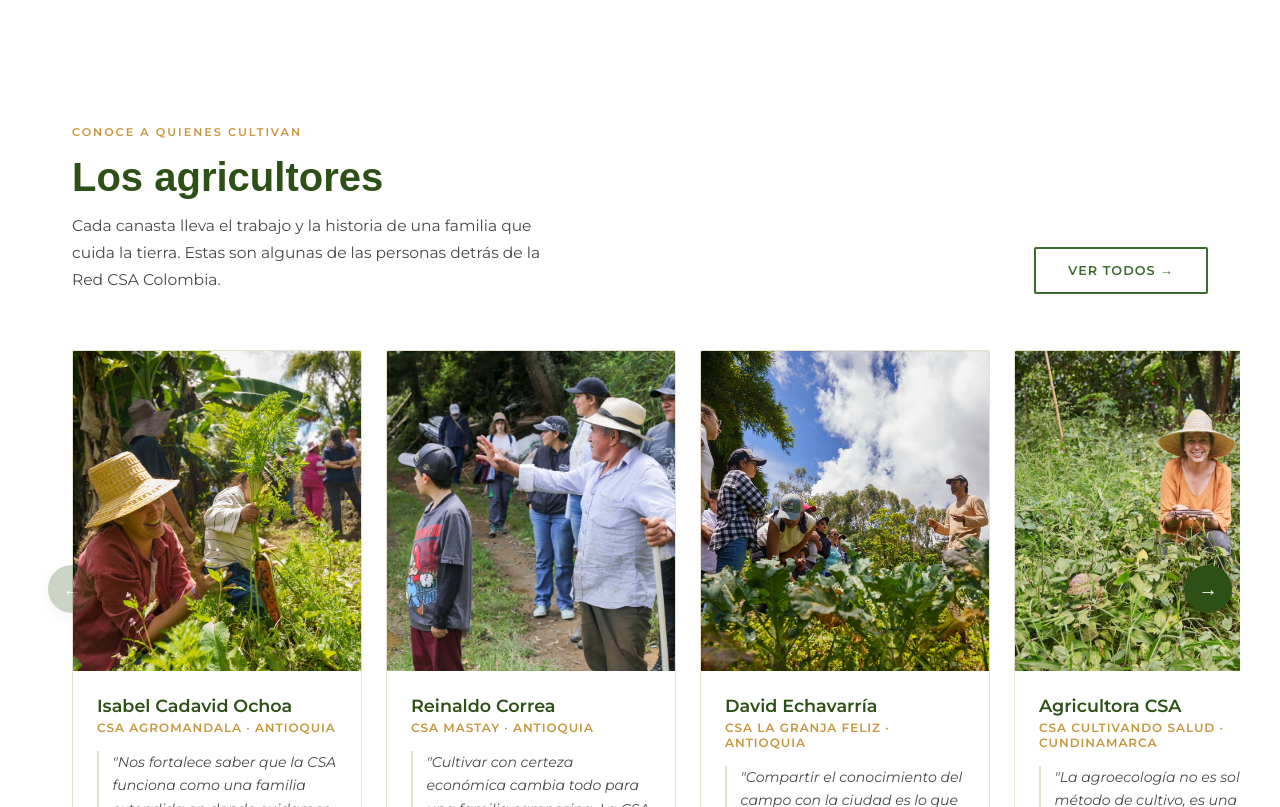
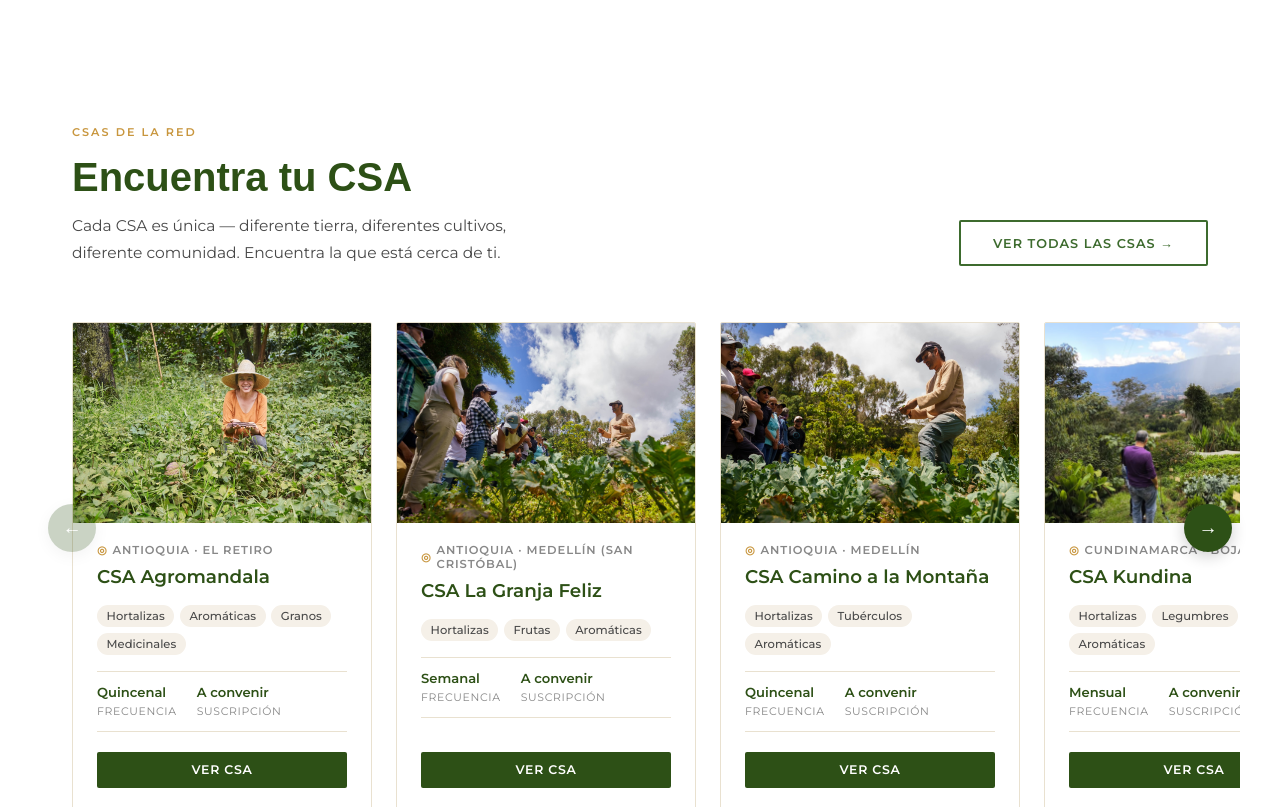
Before and after one commit to paloaltoestudio/csa, a plain HTML site: page index.html in a window 1280 px wide. Shown: the part 4688-5495 px from the top of the page. Drawn offline with Linux system fonts and the light colour scheme; a web font is replaced by a local one.

Commit message:
Refactor index.html for improved layout and styling
- Adjusted card dimensions and layout for better visual consistency.
- Enhanced the agri-card component with new elements including location, tags, and statistics.
- Updated text content to reflect new CSA information and improved accessibility.
- Corrected image file name for consistency in the como-photos section.

```diff
--- a/index.html
+++ b/index.html
@@ -442,25 +442,45 @@
     .agri-arrow.agri-next { right: -24px; }
     .agri-arrow:disabled { opacity: 0.25; cursor: default; pointer-events: none; }
     .agri-card {
-      flex: 0 0 290px; scroll-snap-align: start;
+      flex: 0 0 300px; scroll-snap-align: start;
       border: 1px solid var(--cream-dk); border-radius: 2px; overflow: hidden;
       transition: box-shadow 0.22s, transform 0.22s;
-      background: var(--white);
+      background: var(--white); display: flex; flex-direction: column;
     }
     .agri-card:hover { box-shadow: 0 8px 32px rgba(0,0,0,0.1); transform: translateY(-3px); }
-    .agri-photo { height: 320px; overflow: hidden; }
-    .agri-photo img { width: 100%; height: 100%; object-fit: cover; object-position: center top; transition: transform 0.5s ease; }
+    .agri-photo { height: 200px; overflow: hidden; flex-shrink: 0; }
+    .agri-photo img { width: 100%; height: 100%; object-fit: cover; object-position: center; transition: transform 0.5s ease; }
     .agri-card:hover .agri-photo img { transform: scale(1.05); }
-    .agri-body { padding: 1.5rem; }
-    .agri-name { font-size: 1.1rem; font-weight: 700; color: var(--green-dark); margin-bottom: 0.25rem; }
-    .agri-meta { font-size: 0.75rem; color: var(--amber); font-weight: 600; letter-spacing: 0.08em; text-transform: uppercase; margin-bottom: 1rem; }
-    .agri-quote {
-      font-family: 'Montserrat', sans-serif; font-style: italic;
-      font-size: 0.88rem; color: var(--txt-mid); line-height: 1.7;
-      margin-bottom: 1.25rem; border-left: 2px solid var(--cream-dk); padding-left: 0.85rem;
-    }
-    .agri-link { font-size: 0.78rem; font-weight: 600; color: var(--green); letter-spacing: 0.05em; transition: color 0.2s; }
-    .agri-link:hover { color: var(--amber); }
+    .agri-body { padding: 1.25rem 1.5rem 1.5rem; display: flex; flex-direction: column; flex: 1; }
+    .agri-location {
+      font-size: 0.72rem; font-weight: 600; color: var(--txt-lt);
+      letter-spacing: 0.08em; text-transform: uppercase;
+      margin-bottom: 0.5rem; display: flex; align-items: center; gap: 0.3rem;
+    }
+    .agri-location::before { content: '◎'; color: var(--amber); font-size: 0.7rem; }
+    .agri-name { font-size: 1.15rem; font-weight: 700; color: var(--green-dark); margin-bottom: 1rem; line-height: 1.3; }
+    .agri-alimentos {
+      display: flex; flex-wrap: wrap; gap: 0.35rem; margin-bottom: 1rem;
+    }
+    .agri-tag {
+      background: var(--cream); color: var(--txt-mid);
+      font-size: 0.72rem; padding: 0.25rem 0.6rem; border-radius: 2rem;
+      font-weight: 500;
+    }
+    .agri-stats {
+      display: flex; gap: 1.25rem; padding: 0.75rem 0;
+      border-top: 1px solid var(--cream-dk); border-bottom: 1px solid var(--cream-dk);
+      margin-bottom: 1.25rem;
+    }
+    .agri-stat-val { font-size: 0.82rem; font-weight: 700; color: var(--green-dark); display: block; }
+    .agri-stat-label { font-size: 0.68rem; color: var(--txt-lt); text-transform: uppercase; letter-spacing: 0.06em; }
+    .agri-cta {
+      display: inline-block; background: var(--green-dark); color: #fff;
+      padding: 0.65rem 1.25rem; border-radius: 2px; font-size: 0.78rem;
+      font-weight: 600; letter-spacing: 0.06em; text-transform: uppercase;
+      transition: background 0.2s; text-align: center; margin-top: auto;
+    }
+    .agri-cta:hover { background: var(--amber); }
 
     /* ══════════════════════════════════
        FAQ
@@ -853,7 +873,7 @@
     <div class="como-photos">
       <div class="ph"><img src="images-web/_IFE1263 (1).jpg" alt="Comunidad aprendiendo en el campo"></div>
       <div class="ph"><img src="images-web/Agromandala-385 (1).jpg" alt="Manos con alimentos"></div>
-      <div class="ph"><img src="images-web/WhatsApp Image 2026-05-26 at 9.01.5 AM.jpeg" alt="Canasta de alimentos"></div>
+      <div class="ph"><img src="images-web/WhatsApp Image 2026-05-26 at 9.01.5 AM.jpg" alt="Canasta de alimentos"></div>
     </div>
   </div>
 </section>
@@ -919,11 +939,11 @@
   <div class="container">
     <div class="agri-header">
       <div>
-        <span class="eyebrow">Conoce a quienes cultivan</span>
-        <h2>Los agricultores</h2>
-        <p>Cada canasta lleva el trabajo y la historia de una familia que cuida la tierra. Estas son algunas de las personas detrás de la Red CSA Colombia.</p>
-      </div>
-      <a href="agricultores.html" class="btn btn-ghost-g" style="flex-shrink:0">Ver todos →</a>
+        <span class="eyebrow">CSAs de la Red</span>
+        <h2>Encuentra tu CSA</h2>
+        <p>Cada CSA es única — diferente tierra, diferentes cultivos, diferente comunidad. Encuentra la que está cerca de ti.</p>
+      </div>
+      <a href="csas.html" class="btn btn-ghost-g" style="flex-shrink:0">Ver todas las CSAs →</a>
     </div>
 
     <div class="agri-carousel-wrap">
@@ -931,52 +951,123 @@
       <div class="agri-track" id="agriTrack">
 
         <div class="agri-card">
-        <div class="agri-photo"><img src="images-web/Isabel Cadavid_Agromandala.jpg" alt="Isabel Cadavid"></div>
+          <div class="agri-photo"><img src="images-web/Agromandala-325.jpg" alt="CSA Agromandala"></div>
           <div class="agri-body">
-          <p class="agri-name">Isabel Cadavid Ochoa</p>
-          <p class="agri-meta">CSA Agromandala · Antioquia</p>
-          <p class="agri-quote">"Nos fortalece saber que la CSA funciona como una familia extendida en donde cuidamos y nos cuidan."</p>
-          <a href="agricultores.html" class="agri-link">Ver perfil →</a>
+            <p class="agri-location">Antioquia · El Retiro</p>
+            <p class="agri-name">CSA Agromandala</p>
+            <div class="agri-alimentos">
+              <span class="agri-tag">Hortalizas</span>
+              <span class="agri-tag">Aromáticas</span>
+              <span class="agri-tag">Granos</span>
+              <span class="agri-tag">Medicinales</span>
+            </div>
+            <div class="agri-stats">
+              <div class="agri-stat">
+                <span class="agri-stat-val">Quincenal</span>
+                <span class="agri-stat-label">Frecuencia</span>
+              </div>
+              <div class="agri-stat">
+                <span class="agri-stat-val">A convenir</span>
+                <span class="agri-stat-label">Suscripción</span>
+              </div>
+            </div>
+            <a href="csas.html" class="agri-cta">Ver CSA</a>
           </div>
         </div>
 
         <div class="agri-card">
-        <div class="agri-photo"><img src="images-web/Reinaldo Correa_Mastay.jpg" alt="Reinaldo Correa"></div>
+          <div class="agri-photo"><img src="images-web/David Echavarría_Granja Feliz.jpg" alt="CSA La Granja Feliz"></div>
           <div class="agri-body">
-          <p class="agri-name">Reinaldo Correa</p>
-          <p class="agri-meta">CSA Mastay · Antioquia</p>
-          <p class="agri-quote">"Cultivar con certeza económica cambia todo para una familia campesina. La CSA nos dio esa paz."</p>
-          <a href="agricultores.html" class="agri-link">Ver perfil →</a>
+            <p class="agri-location">Antioquia · Medellín (San Cristóbal)</p>
+            <p class="agri-name">CSA La Granja Feliz</p>
+            <div class="agri-alimentos">
+              <span class="agri-tag">Hortalizas</span>
+              <span class="agri-tag">Frutas</span>
+              <span class="agri-tag">Aromáticas</span>
+            </div>
+            <div class="agri-stats">
+              <div class="agri-stat">
+                <span class="agri-stat-val">Semanal</span>
+                <span class="agri-stat-label">Frecuencia</span>
+              </div>
+              <div class="agri-stat">
+                <span class="agri-stat-val">A convenir</span>
+                <span class="agri-stat-label">Suscripción</span>
+              </div>
+            </div>
+            <a href="csas.html" class="agri-cta">Ver CSA</a>
           </div>
         </div>
 
         <div class="agri-card">
-        <div class="agri-photo"><img src="images-web/David Echavarría_Granja Feliz.jpg" alt="David Echavarría"></div>
+          <div class="agri-photo"><img src="images-web/_IFE1263 (1).jpg" alt="CSA Camino a la Montaña"></div>
           <div class="agri-body">
-          <p class="agri-name">David Echavarría</p>
-          <p class="agri-meta">CSA La Granja Feliz · Antioquia</p>
-          <p class="agri-quote">"Compartir el conocimiento del campo con la ciudad es lo que más me mueve cada día."</p>
-          <a href="agricultores.html" class="agri-link">Ver perfil →</a>
+            <p class="agri-location">Antioquia · Medellín</p>
+            <p class="agri-name">CSA Camino a la Montaña</p>
+            <div class="agri-alimentos">
+              <span class="agri-tag">Hortalizas</span>
+              <span class="agri-tag">Tubérculos</span>
+              <span class="agri-tag">Aromáticas</span>
+            </div>
+            <div class="agri-stats">
+              <div class="agri-stat">
+                <span class="agri-stat-val">Quincenal</span>
+                <span class="agri-stat-label">Frecuencia</span>
+              </div>
+              <div class="agri-stat">
+                <span class="agri-stat-val">A convenir</span>
+                <span class="agri-stat-label">Suscripción</span>
+              </div>
+            </div>
+            <a href="csas.html" class="agri-cta">Ver CSA</a>
           </div>
         </div>
 
         <div class="agri-card">
-        <div class="agri-photo"><img src="images-web/Agromandala-325.jpg" alt="Agricultora CSA"></div>
+          <div class="agri-photo"><img src="images-web/IMG-20251006-WA0060.jpg" alt="CSA Kundina"></div>
           <div class="agri-body">
-          <p class="agri-name">Agricultora CSA</p>
-          <p class="agri-meta">CSA Cultivando Salud · Cundinamarca</p>
-          <p class="agri-quote">"La agroecología no es solo un método de cultivo, es una forma de entender el mundo y habitarlo."</p>
-          <a href="agricultores.html" class="agri-link">Ver perfil →</a>
+            <p class="agri-location">Cundinamarca · Bojacá</p>
+            <p class="agri-name">CSA Kundina</p>
+            <div class="agri-alimentos">
+              <span class="agri-tag">Hortalizas</span>
+              <span class="agri-tag">Legumbres</span>
+              <span class="agri-tag">Aromáticas</span>
+            </div>
+            <div class="agri-stats">
+              <div class="agri-stat">
+                <span class="agri-stat-val">Mensual</span>
+                <span class="agri-stat-label">Frecuencia</span>
+              </div>
+              <div class="agri-stat">
+                <span class="agri-stat-val">A convenir</span>
+                <span class="agri-stat-label">Suscripción</span>
+              </div>
+            </div>
+            <a href="csas.html" class="agri-cta">Ver CSA</a>
           </div>
         </div>
 
         <div class="agri-card">
-        <div class="agri-photo"><img src="images-web/IMG-20251006-WA0051.jpg" alt="Agricultor CSA"></div>
+          <div class="agri-photo"><img src="images-web/Reinaldo Correa_Mastay.jpg" alt="CSA Mastay"></div>
           <div class="agri-body">
-          <p class="agri-name">Agricultor CSA</p>
-          <p class="agri-meta">CSA Camino a la Montaña · Antioquia</p>
-          <p class="agri-quote">"Cuando la ciudad y el campo se unen, todo el sistema alimentario mejora para todos."</p>
-          <a href="agricultores.html" class="agri-link">Ver perfil →</a>
+            <p class="agri-location">Antioquia · Medellín</p>
+            <p class="agri-name">CSA Mastay</p>
+            <div class="agri-alimentos">
+              <span class="agri-tag">Hortalizas</span>
+              <span class="agri-tag">Frutas de temporada</span>
+              <span class="agri-tag">Raíces</span>
+            </div>
+            <div class="agri-stats">
+              <div class="agri-stat">
+                <span class="agri-stat-val">Quincenal</span>
+                <span class="agri-stat-label">Frecuencia</span>
+              </div>
+              <div class="agri-stat">
+                <span class="agri-stat-val">A convenir</span>
+                <span class="agri-stat-label">Suscripción</span>
+              </div>
+            </div>
+            <a href="csas.html" class="agri-cta">Ver CSA</a>
           </div>
         </div>
 
```
Lines whose indentation alone changed are shown as unchanged.
